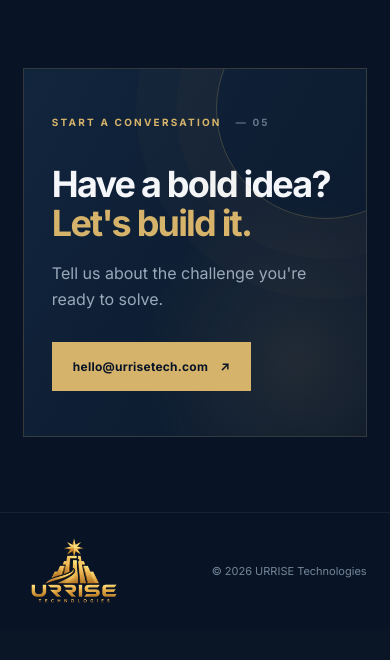
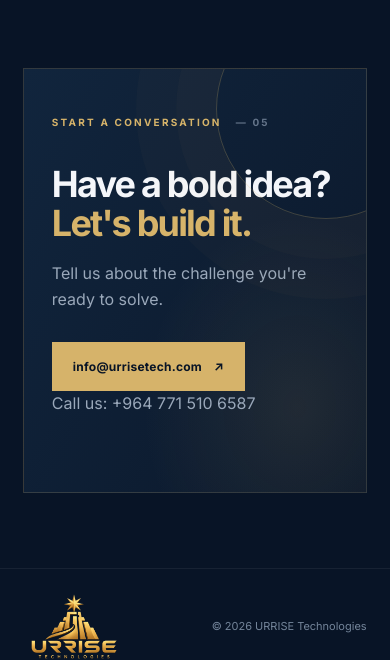
Before and after one commit to aliahmedsleem/urrise-website, a Flask app: page / in a window 390 px wide. Shown: the part 4545-5205 px from the top of the page. Before the commit the page ends 5148 px from the top, so only its background shows below. Run offline with Flask 3, Linux system fonts and the light colour scheme.

Commit message:
Update URRISE contact email and phone number

```diff
--- a/app/templates/main/index.html
+++ b/app/templates/main/index.html
@@ -24,6 +24,6 @@
 <section class="services section" id="services"><div class="section-kicker">WHAT WE DO <span>— 02</span></div><div class="section-heading"><h2>Capabilities for<br><em>a changing world.</em></h2><p>Technology crafted around your next breakthrough.</p></div><div class="service-grid">{% for service in services %}<article class="service-card"><div class="service-number">0{{ loop.index }}</div><h3>{{ service.title }}</h3><p>{{ service.description }}</p><span class="card-arrow">↗</span></article>{% else %}<article class="service-card"><div class="service-number">01</div><h3>AI & Intelligent Systems</h3><p>Machine learning solutions and intelligent automation designed for practical impact.</p><span class="card-arrow">↗</span></article><article class="service-card"><div class="service-number">02</div><h3>Software Engineering</h3><p>Reliable web platforms, APIs, and tailored software products.</p><span class="card-arrow">↗</span></article><article class="service-card"><div class="service-number">03</div><h3>Digital Experiences</h3><p>Responsive interfaces and user-centered digital products.</p><span class="card-arrow">↗</span></article>{% endfor %}</div></section>
 <section class="projects section" id="projects"><div class="section-kicker">SELECTED WORK <span>— 03</span></div><div class="section-heading"><h2>Ideas in <em>motion.</em></h2><p>Exploring the frontier through purposeful engineering.</p></div><div class="project-grid">{% for project in projects %}<article class="project-card"><span class="project-tag">FEATURED PROJECT</span><h3>{{ project.title }}</h3><p>{{ project.description }}</p>{% if project.url %}<a href="{{ project.url }}" target="_blank" rel="noopener">Explore project ↗</a>{% endif %}</article>{% else %}<article class="project-card project-placeholder"><span class="project-tag">OUR WORK</span><h3>Solutions built<br>for what's next.</h3><p>Our portfolio is growing. Follow our updates to discover what we are building.</p></article>{% endfor %}</div></section>
 <section class="news section" id="news"><div class="section-kicker">LATEST UPDATES <span>— 04</span></div><div class="section-heading"><h2>Signals of <em>progress.</em></h2><p>News, insights, and announcements from URRISE.</p></div><div class="news-grid">{% for post in news %}<article class="news-card"><div class="news-date">{{ post.published_at.strftime('%b %d, %Y') if post.published_at else 'URRISE UPDATE' }}</div><h3>{{ post.title }}</h3><p>{{ post.summary }}</p><a href="/news/{{ post.slug }}">Read update ↗</a></article>{% else %}<div class="empty-news">Our next update is on its way. Stay connected.</div>{% endfor %}</div></section>
-<section class="contact section" id="contact"><div class="contact-panel"><div class="section-kicker">START A CONVERSATION <span>— 05</span></div><h2>Have a bold idea?<br><em>Let's build it.</em></h2><p>Tell us about the challenge you're ready to solve.</p><a class="button button-gold" href="mailto:hello@urrisetech.com">hello@urrisetech.com <span>↗</span></a><div class="contact-glow"></div></div></section>
+<section class="contact section" id="contact"><div class="contact-panel"><div class="section-kicker">START A CONVERSATION <span>— 05</span></div><h2>Have a bold idea?<br><em>Let's build it.</em></h2><p>Tell us about the challenge you're ready to solve.</p><a class="button button-gold" href="mailto:info@urrisetech.com">info@urrisetech.com <span>↗</span></a><p class="contact-phone">Call us: <a href="tel:+9647715106587">+964 771 510 6587</a></p><div class="contact-glow"></div></div></section>
 </main><footer class="site-footer"><a class="brand" href="#home"><img class="brand-logo" src="{{ url_for('static', filename='img/3d.png', v=2) }}" alt="URRISE Technologies"></a><p>Engineering tomorrow, today.</p><span>© {{ 2026 }} URRISE Technologies</span></footer>
 {% endblock %}
```
